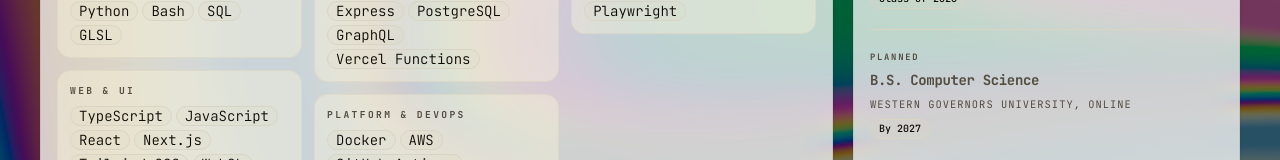
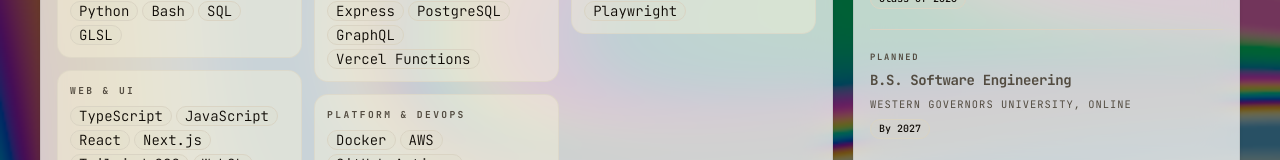
Before and after one commit to mercerius/portfolio-app, a Next.js app: page / in a window 1280 px wide. Shown: the part 516-676 px from the top of the page. Built offline with nearby package versions, Linux system fonts and the light colour scheme.

Commit message:
fix(info): changed major title for planned education

```diff
--- a/app/page.tsx
+++ b/app/page.tsx
@@ -247,7 +247,7 @@
                       Planned
                     </p>
                     <p className="text-sm font-bold tracking-tight text-muted-foreground">
-                      B.S. Computer Science
+                      B.S. Software Engineering
                     </p>
                     <p className="font-mono text-[0.65rem] uppercase tracking-widest text-muted-foreground">
                       Western Governors University, Online
```
